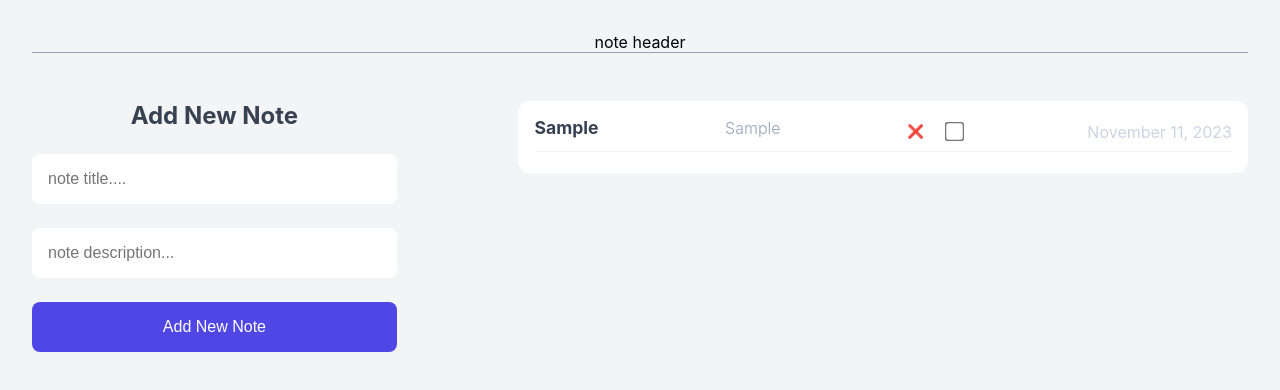
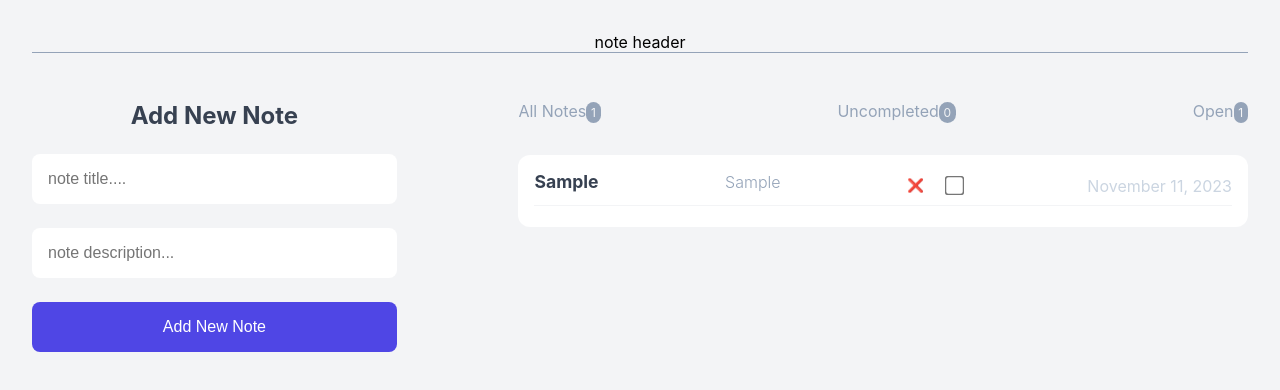
Before and after one commit to ItsBahare/note-app, a React (Vite) app: page / in a window 1280 px wide. Both pictures are taken after typing "Sample", "Sample" into the empty fields and a click on the button "Add New Note". Shown: the top 390 px of the page. Built offline with nearby package versions, Linux system fonts and the light colour scheme.

Commit message:
create NoteStatus

```diff
--- a/src/App.jsx
+++ b/src/App.jsx
@@ -2,6 +2,7 @@ import { useState } from "react";
 import "./App.css";
 import AddNewNote from "./assets/components/AddNewNote";
 import NoteList from "./assets/components/NoteList";
+import NoteStatus from "./assets/components/NoteStatus";
 
 function App() {
   const [note, setNote] = useState([]);
@@ -31,6 +32,7 @@ function App() {
             <AddNewNote handleNote={handleNote} />
           </div>
           <div className="note-container">
+            <NoteStatus note={note} />
             <NoteList
               note={note}
               handleDelete={handleDelete}
--- /dev/null
+++ b/src/assets/components/NoteStatus.jsx
@@ -0,0 +1,22 @@
+function NoteStatus({ note }) {
+  const AllNotes = note.length;
+  const Uncompleted = note.filter((n) => n.completed).length;
+  const Open = AllNotes - Uncompleted;
+
+  if (!AllNotes) return <h2>Set your note :)</h2>;
+
+  return (
+    <ul className="note-status">
+      <li>
+        All Notes<span>{AllNotes}</span>
+      </li>
+      <li>
+        Uncompleted<span>{Uncompleted}</span>
+      </li>
+      <li>
+        Open<span>{Open}</span>
+      </li>
+    </ul>
+  );
+}
+export default NoteStatus;
```
